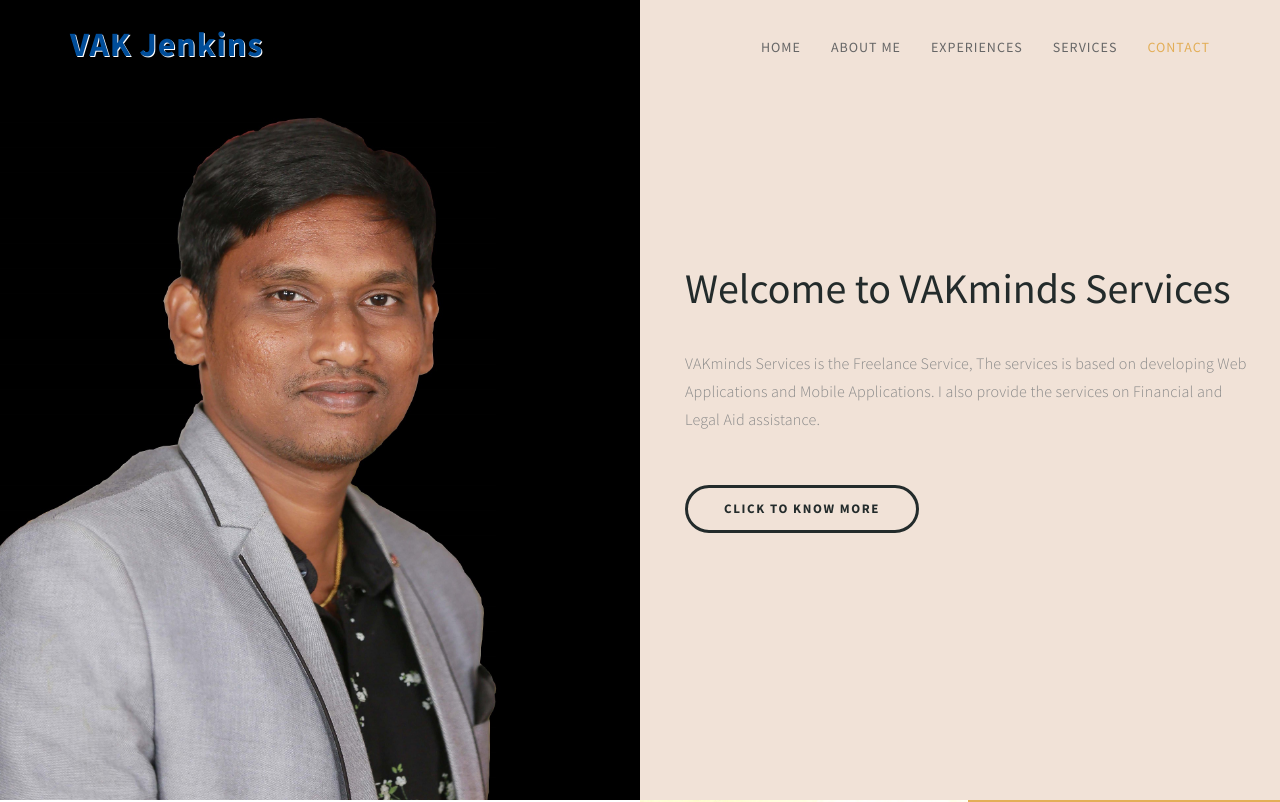
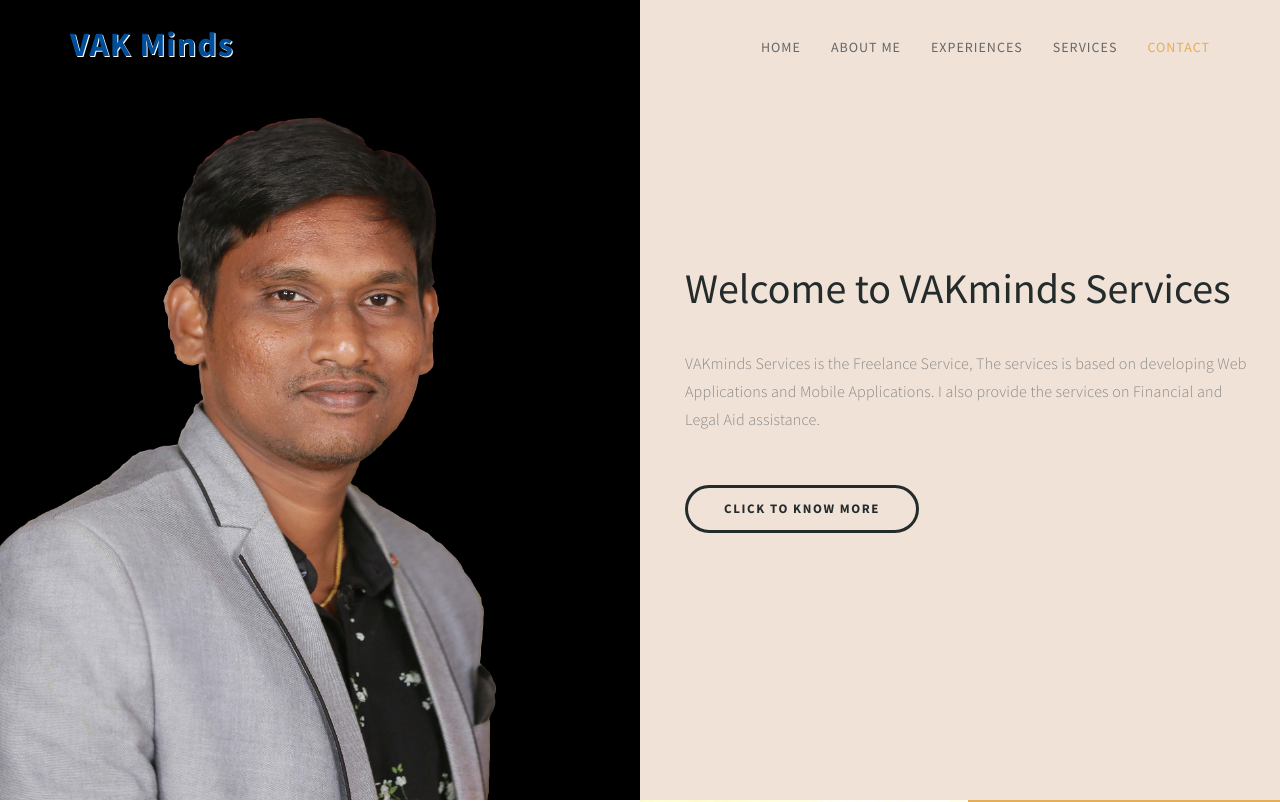
Before and after one commit to venkatkak/vakminds, a plain HTML site: page index.html in a window 1280 px wide. Shown: the top 802 px of the page. Drawn offline with Linux system fonts and the light colour scheme.

Commit message:
Update index.html 15thOct

```diff
--- a/index.html
+++ b/index.html
@@ -46,7 +46,7 @@ http://www.templatemo.com/tm-498-stimulus
                     <span class="icon icon-bar"></span>
                     <span class="icon icon-bar"></span>
                </button>
-               <a href="#" class="navbar-brand">VAK Jenkins</a>
+               <a href="#" class="navbar-brand">VAK Minds</a>
           </div>
 
           <div class="collapse navbar-collapse">
```
